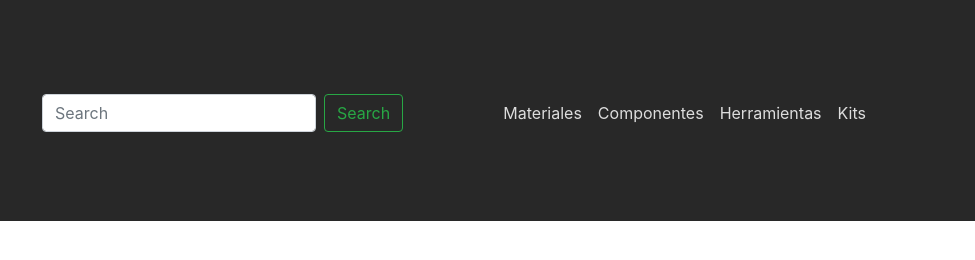
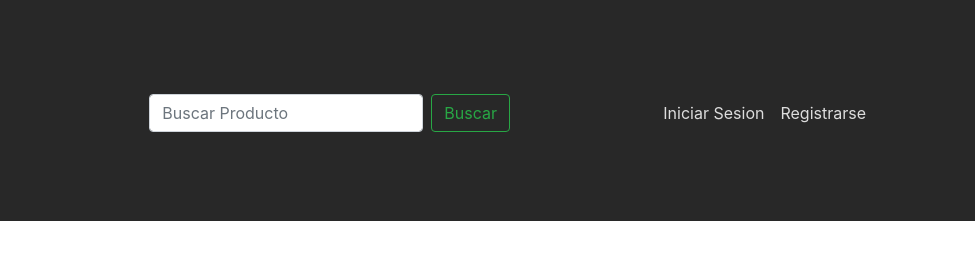
Before and after one commit to hect20/proyecto_electroStore, a plain HTML site: page Proyecto_ElectroStore/index.html in a window 1280 px wide. Shown: the full height of the page, 305-1280 px from the left. Drawn offline with nearby package versions, Linux system fonts and the light colour scheme.

Commit message:
Update index.html

```diff
--- a/Proyecto_ElectroStore/index.html
+++ b/Proyecto_ElectroStore/index.html
@@ -21,6 +21,7 @@
 
   <header>
     <div class="container">
+
       <nav class="navbar navbar-expand-lg navbar-light">
 
         <a href="#"><img src="img/logo1.png" class="logo-brand" alt="electrostore"></a>
@@ -32,28 +33,25 @@
         <div class="collapse navbar-collapse" id="navbarTogglerDemo01">
 
           <form class="form-inline my-2 my-lg-0 mx-auto">
-            <input class="form-control mr-sm-2" type="search" placeholder="Search" aria-label="Search">
-            <button class="btn btn-outline-success my-2 my-sm-0" type="submit">Search</button>
+            <input class="form-control mx-sm-2" type="search" placeholder="Buscar Producto" aria-label="Search">
+            <button class="btn btn-outline-success my-2 my-sm-0" type="submit">Buscar</button>
           </form>
 
 
-          <ul class="navbar-nav ml-auto mt-2 mt-md-0">
+          <ul class="navbar-nav mt-2 mt-md-0">
             <li class="nav-item">
-              <a class="nav-link" href="#">Materiales</a>
+              <a class="nav-link" href="#">Iniciar Sesion</a>
             </li>
             <li class="nav-item">
-              <a class="nav-link" href="#">Componentes</a>
+              <a class="nav-link" href="#">Registrarse</a>
             </li>
-            <li class="nav-item">
-              <a class="nav-link" href="#">Herramientas</a>
-            </li>
-            <li class="nav-item">
-              <a class="nav-link" href="#">Kits</a>
-            </li>
+
           </ul>
 
+        </div>
 
-        </div>
+
+
       </nav>
     </div>
   </header>
```
